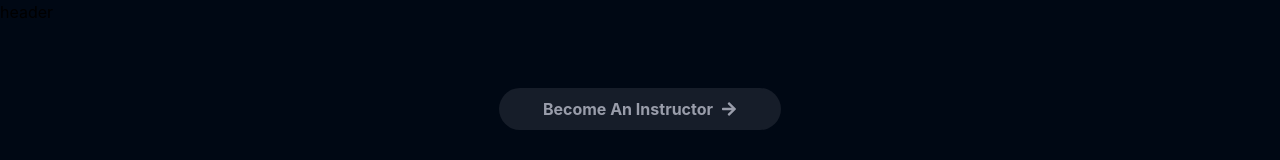
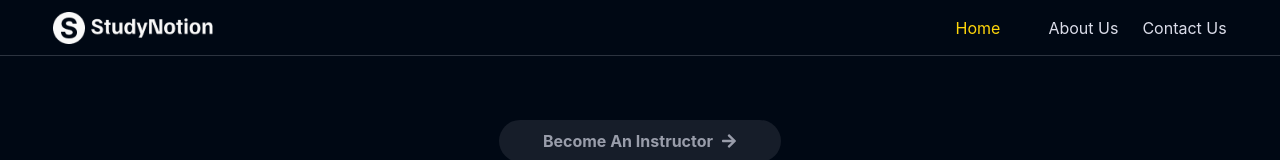
Before and after one commit to mohansahu18/study-notion-, a React (Create React App) app in the folder frontend/: page / in a window 1280 px wide. Shown: the top 160 px of the page. Built offline with nearby package versions, Linux system fonts and the light colour scheme.

Commit message:
set up RTK

```diff
--- a/frontend/package.json
+++ b/frontend/package.json
@@ -3,6 +3,7 @@
   "version": "0.1.0",
   "private": true,
   "dependencies": {
+    "@reduxjs/toolkit": "^1.9.3",
     "@testing-library/jest-dom": "^5.17.0",
     "@testing-library/react": "^13.4.0",
     "@testing-library/user-event": "^13.5.0",
@@ -10,6 +11,7 @@
     "react": "^18.2.0",
     "react-dom": "^18.2.0",
     "react-icons": "^4.10.1",
+    "react-redux": "^8.1.2",
     "react-router-dom": "^6.14.2",
     "react-scripts": "5.0.1",
     "react-type-animation": "^3.1.0",
--- a/frontend/src/component/common/Header.js
+++ b/frontend/src/component/common/Header.js
@@ -1,9 +1,41 @@
 import React from 'react'
+// return matchPath({ path: route }, useParams.pathname)
+import { Link, useLocation, matchPath } from 'react-router-dom'
+import logo from '../../assets/Logo/Logo-Full-Light.png'
+import { NavbarLinks } from '../../data/navbar-links'
+const Header = () => {
+    const location = useLocation()
+    const matchRoute = (route) => {
+        return matchPath({ path: route }, location.pathname)
+    }
+    return (
+        <div
+            className={`flex h-14 items-center justify-center border-b-[1px] border-b-richblack-700  transition-all duration-200`}>
+            <div className='flex w-11/12 max-w-maxContent items-center justify-between'>
+                {/* logo */}
+                <Link>
+                    <img src={logo} alt="Logo" width={160} height={32} loading="lazy" />
+                </Link>
 
-const Header = () => {
-    return (
-        <div>
-            header
+                {/* nav links */}
+                <nav>
+                    <ul className='flex gap-x-6 text-richblack-25'>
+                        {NavbarLinks.map((element, index) => (
+                            <li key={index}>
+                                {element.title === 'Catalog' ? <div></div> :
+                                    <Link to={element.path}>
+                                        <p className={`${matchRoute(element.path) ? "text-yellow-50" : "ring-richblack-50"}`}>
+                                            {element?.title}
+                                        </p>
+                                    </Link>}
+                            </li>
+                        ))}
+                    </ul>
+                </nav>
+
+                {/* login / signup / dashboard  */}
+
+            </div>
         </div>
     )
 }
--- a/frontend/src/component/core/homepage/ExploreMore.js
+++ b/frontend/src/component/core/homepage/ExploreMore.js
@@ -30,10 +30,10 @@ const ExploreMore = () => {
         <div>
             {/* Explore more section */}
             <div>
-                <div className="text-4xl font-semibold text-center my-10">
-                    Unlock the
+                <div className="sm:text-4xl text-2xl font-semibold text-center my-10">
+                    Unlock the {" "}
                     <HighlightText text={"Power of Code"} />
-                    <p className="text-center text-richblack-300 text-lg font-semibold mt-1">
+                    <p className="text-center text-richblack-300 text-base sm:text-lg font-semibold mt-1">
                         Learn to Build Anything You Can Imagine
                     </p>
                 </div>
--- a/frontend/src/index.js
+++ b/frontend/src/index.js
@@ -2,10 +2,15 @@ import React from 'react';
 import ReactDOM from 'react-dom/client';
 import './index.css';
 import App from './App';
+import { Provider } from "react-redux"
+import store from './utils/Store';
+
 
 const root = ReactDOM.createRoot(document.getElementById('root'));
 root.render(
   <React.StrictMode>
-    <App />
+    <Provider store={store}>
+      <App />
+    </Provider>
   </React.StrictMode>
 );
--- /dev/null
+++ b/frontend/src/slice/authSlice.js
@@ -0,0 +1,21 @@
+import { createSlice } from "@reduxjs/toolkit";
+
+const initialState = {
+    token: localStorage.getItem("token") ? JSON.parse(localStorage.getItem("token")) : null
+}
+
+const authSlice = createSlice(
+    {
+        name: 'auth',
+        initialState: initialState,
+        reducers: {
+            setToken: (state, action) => {
+                state.token = action.payload
+            }
+        }
+
+    }
+)
+
+export default authSlice.reducer
+export const { setToken } = authSlice.actions
--- /dev/null
+++ b/frontend/src/utils/Store.js
@@ -0,0 +1,13 @@
+import { configureStore } from "@reduxjs/toolkit"
+// import { configureStore } from "@reduxjs/toolkit";
+import authSlice from "../slice/authSlice"
+
+const store = configureStore(
+    {
+        reducer: {
+            auth: authSlice
+        }
+    }
+)
+
+export default store
```
Also changed, not shown: 1 other file (tests, documents, lock files or other folders).
